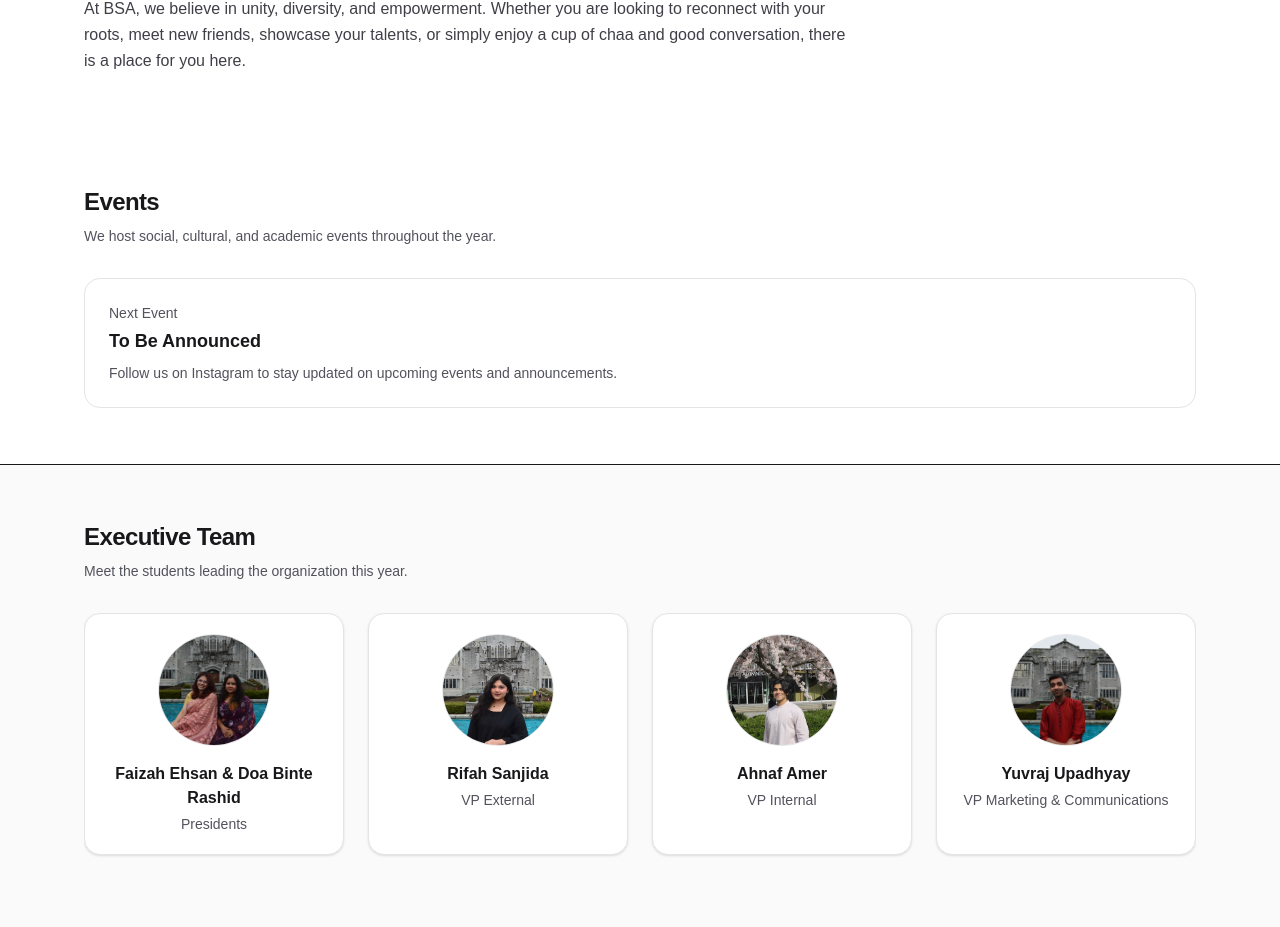
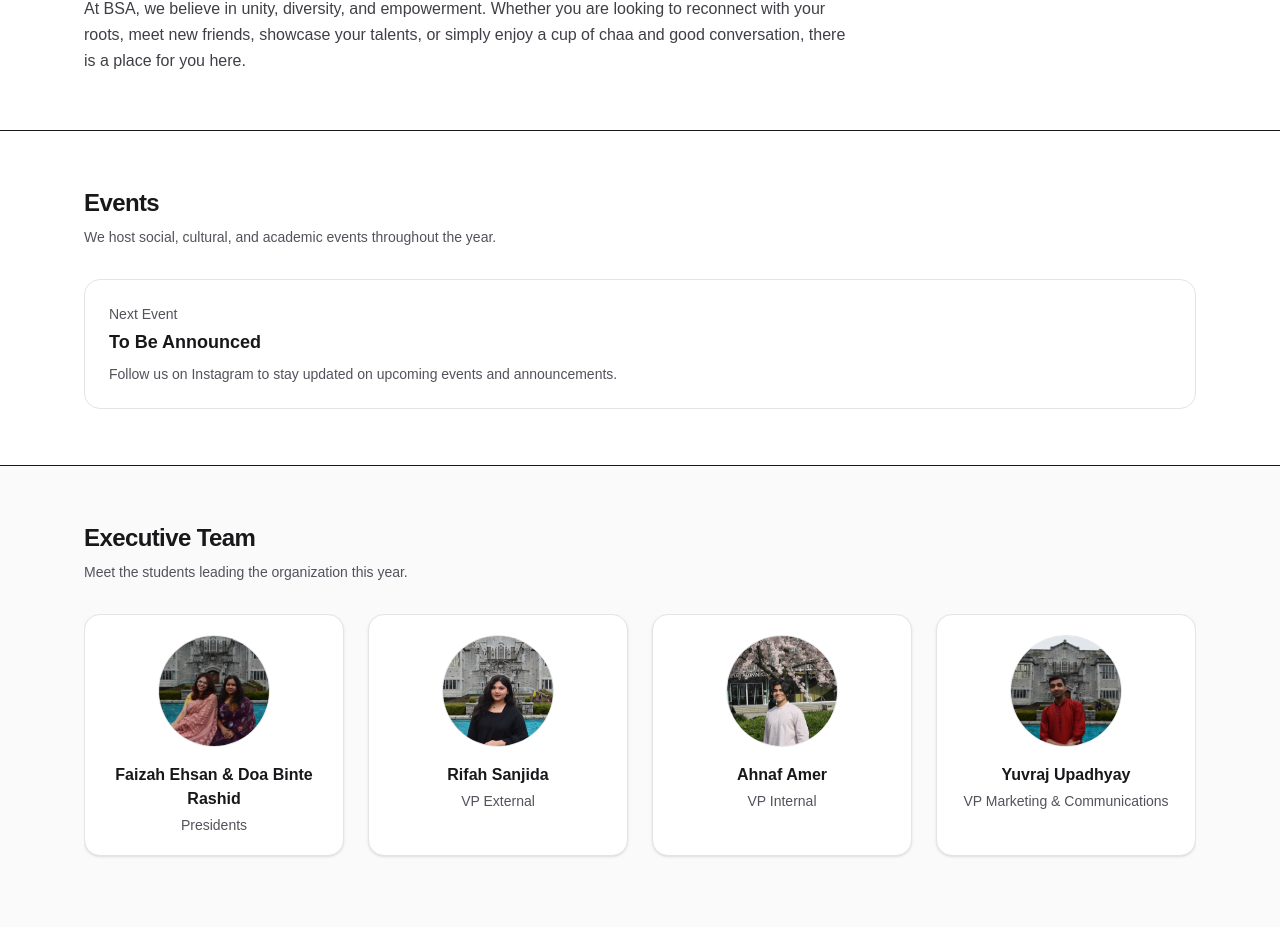
Before and after one commit to fayiz2005/BSA-test, a Next.js app in the folder bsa-website/: page / in a window 1280 px wide. Shown: the part 937-1864 px from the top of the page. Built offline with nearby package versions, Linux system fonts and the light colour scheme.

Commit message:
added a line

```diff
--- a/bsa-website/app/Home/EventsSection.tsx
+++ b/bsa-website/app/Home/EventsSection.tsx
@@ -29,7 +29,7 @@ import Container from "../components/layout/Container";
 
 export default function EventsSection() {
   return (
-    <section id="events" className="py-14">
+    <section id="events" className="border-t py-14">
       <Container>
         <div className="max-w-2xl">
           <h2 className="text-2xl font-semibold tracking-tight text-zinc-900">
```
